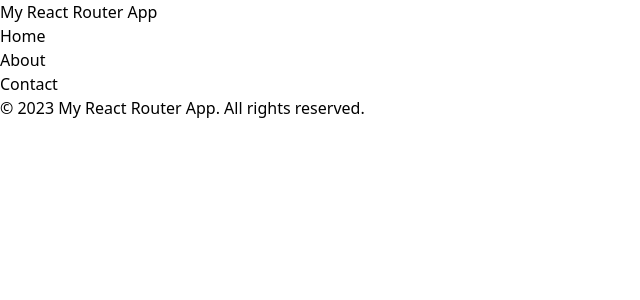
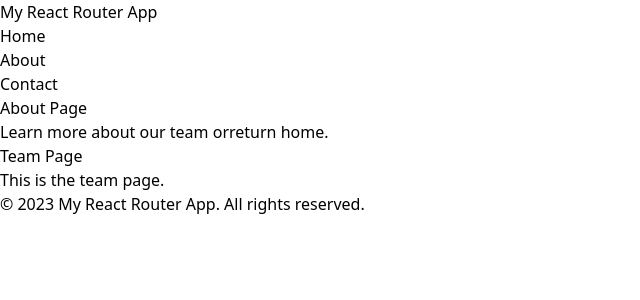
Before and after one commit to CodeHarsh108/React-Router, a React (Vite) app: page /about/team in a window 1280 px wide. Shown: the top 300 px of the page, without its empty margins (0-640 px from the left). Built offline with nearby package versions, Linux system fonts and the light colour scheme.

Commit message:
Nested Routes

```diff
--- a/src/About.jsx
+++ b/src/About.jsx
@@ -1,22 +1,17 @@
+import { Outlet, Link } from 'react-router-dom';
+
 function About() {
   return (
     <div className="flex flex-col items-center justify-center py-12">
-      <div className="max-w-2xl mx-auto text-center bg-white p-8 rounded-lg shadow-md">
+      <div className="max-w-2xl mx-auto bg-white p-8 rounded-lg shadow-md">
         <h1 className="text-4xl font-bold text-blue-600 mb-6">About Page</h1>
-        <p className="text-xl text-gray-700 leading-relaxed mb-6">
-          This application was built to demonstrate the power of React Router
-          and modern CSS styling with Tailwind CSS.
+        <p className="text-xl text-gray-700 mb-6">
+          Learn more <Link to="team" className="text-blue-600 hover:underline">about our team</Link> or
+          <Link to="/" className="text-blue-600 hover:underline ml-2">return home</Link>.
         </p>
-        <div className="bg-gray-100 p-6 rounded-lg">
-          <h2 className="text-2xl font-semibold text-gray-800 mb-4">Our Mission</h2>
-          <p className="text-lg text-gray-700">
-            To provide users with a seamless and intuitive navigation experience
-            across different pages of the application.
-          </p>
-        </div>
+        <Outlet />  {/* This will render the Team component */}
       </div>
     </div>
   );
 }
-
 export default About;
--- a/src/App.jsx
+++ b/src/App.jsx
@@ -3,6 +3,7 @@ import { BrowserRouter as Router, Route, Routes, Link } from 'react-router-dom';
   import Home from './Home';
   import About from './About';
   import Contact from './Contact';
+  import Team from './Team';
 
   function App() {
     return (
@@ -48,7 +49,9 @@ function App() {
           <main className='flex-grow container mx-auto px-4 py-8'>
             <Routes>
               <Route path='/' element={<Home />}/>
-            <Route path='/about' element={<About />}/>
+              <Route path='/about' element={<About />}>
+              <Route path='team' element={<Team />}/>
+            </Route>
               <Route path='/contact' element={<Contact />}/>
             </Routes>
           </main>
--- /dev/null
+++ b/src/Team.jsx
@@ -0,0 +1,13 @@
+function Team() {
+  return (
+    <div>
+      <h1
+className="text-4xl font-bold text-blue-600 mb-6 text-center py-12"
+      >Team Page</h1>
+      <p
+className="text-xl text-gray-700 leading-relaxed text-center">
+      This is the team page.</p>
+    </div>
+  );
+}
+export default Team;
```
Lines whose indentation alone changed are shown as unchanged.
